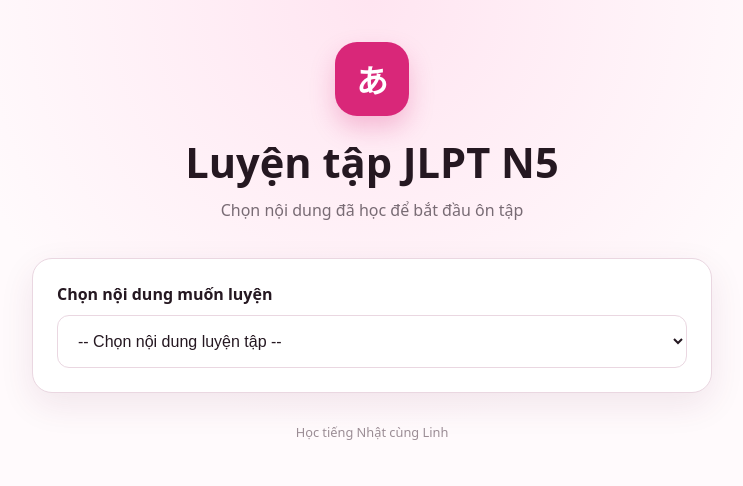
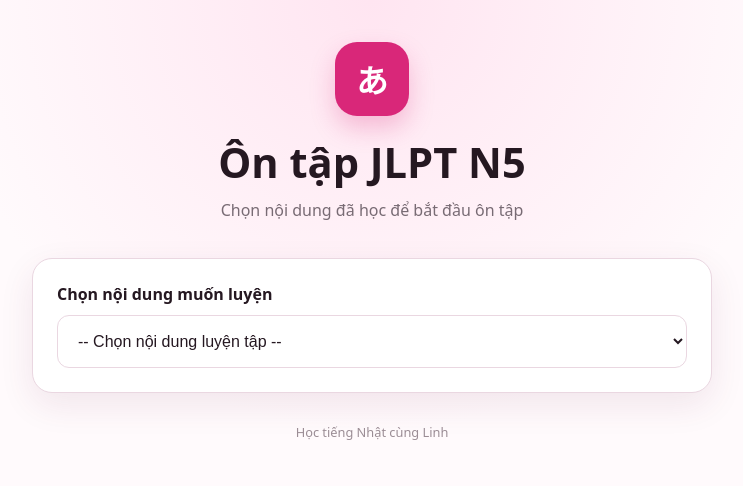
Before and after one commit to mylinhorigami-svg/JLPT_Review, a plain HTML site: page N5_GitHub/index.html in a window 1280 px wide. Shown: the whole page, without its empty margins (268-1011 px from the left). Drawn offline with Linux system fonts and the light colour scheme.

Commit message:
Update header title from 'Luyện tập' to 'Ôn tập'

```diff
--- a/N5_GitHub/index.html
+++ b/N5_GitHub/index.html
@@ -11,7 +11,7 @@
 </head>
 <body>
   <main class="wrap">
-    <header><div class="mark">あ</div><h1>Luyện tập JLPT N5</h1><div class="sub">Chọn nội dung đã học để bắt đầu ôn tập</div></header>
+    <header><div class="mark">あ</div><h1>Ôn tập JLPT N5</h1><div class="sub">Chọn nội dung đã học để bắt đầu ôn tập</div></header>
     <section class="box">
       <label for="lessonSelect">Chọn nội dung muốn luyện</label>
       <select id="lessonSelect" onchange="const target=this.value;this.value='';if(target) window.location.href=target">
```
